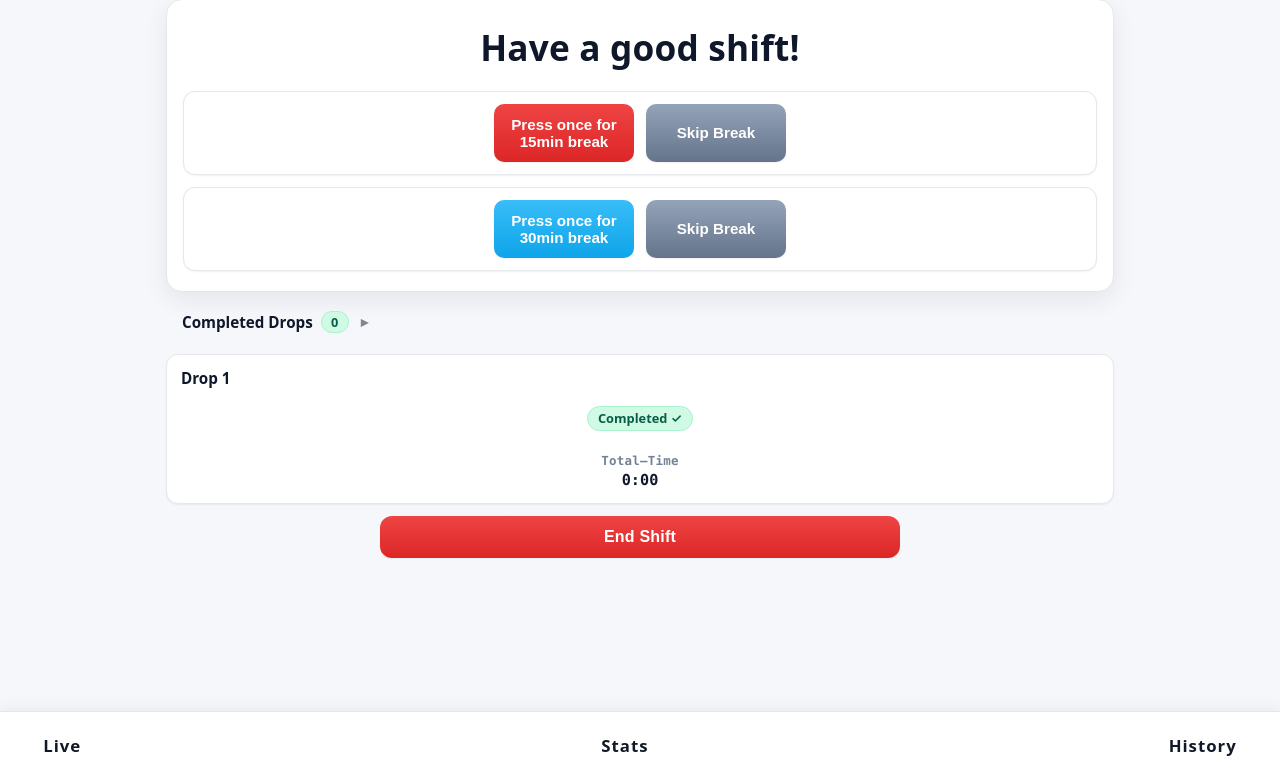
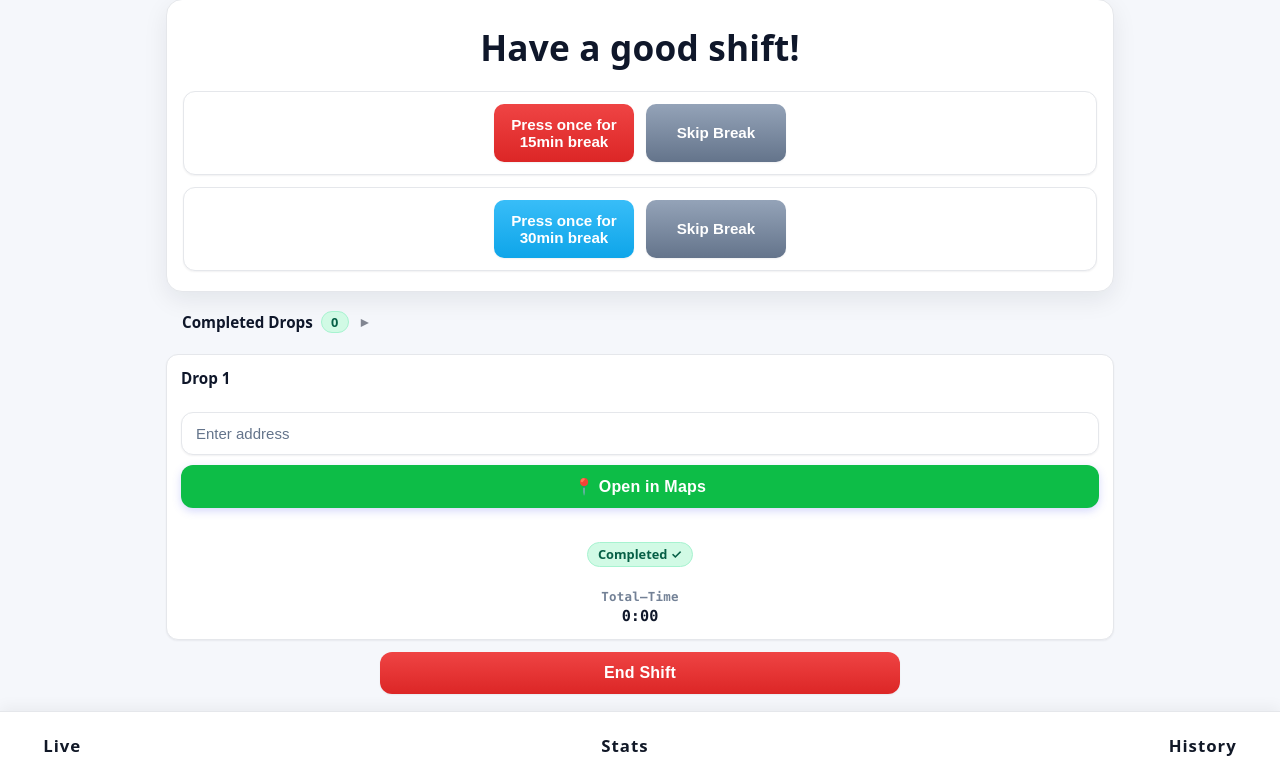
Before and after one commit to jacobduck99/delivery-tracker, a Flask app: page /index in a window 1280 px wide. Shown: the part 19-800 px from the top of the page. Run offline with Flask 3, Linux system fonts and the light colour scheme; a user stored in the database is signed in; tables that the repository leaves empty hold one stand-in row (values such as "Sample post").

Commit message:
Added html css and js for maps button still need to clean it up and make it save things to the data base but this is V1

```diff
--- a/static/css/index.css
+++ b/static/css/index.css
@@ -406,3 +406,60 @@ img { max-width: 100%; height: auto; }
 
 .end-shift:hover { filter: brightness(1.04); box-shadow: var(--shadow-md); }
 .end-shift:active { transform: translateY(1px); }
+
+
+/* GPS section — vertical layout */
+.gps-section {
+  display: flex;
+  flex-direction: column;  /* stack vertically */
+  gap: 10px;
+  margin: 10px 0 16px;
+}
+
+/* Input field */
+.gps-section input[type="text"] {
+  width: 100%;
+  padding: 12px 14px;
+  font-size: 15px;
+  border: 1.5px solid var(--line);
+  border-radius: 12px;
+  background: var(--panel);
+  color: var(--ink);
+  box-shadow: 0 1px 2px rgba(15, 23, 42, 0.06);
+  transition: border-color 0.2s ease, box-shadow 0.2s ease, background 0.2s ease;
+}
+
+.gps-section input[type="text"]::placeholder {
+  color: var(--muted);
+}
+
+.gps-section input[type="text"]:focus {
+  outline: none;
+  background: #fff;
+  border-color: var(--brand);
+  box-shadow: 0 0 0 3px rgba(88, 101, 242, 0.15);
+}
+
+/* GPS button */
+.gps-section .gps-btn {
+  width: 100%;
+  padding: 12px 16px;
+  border: none;
+  border-radius: 12px;
+  font-weight: 700;
+  letter-spacing: 0.2px;
+  color: #fff;
+  background-color: #0dbd47;
+  box-shadow: 0 3px 8px rgba(88, 101, 242, 0.25);
+  transition: transform 0.08s ease, box-shadow 0.2s ease, opacity 0.2s ease;
+}
+
+/* Hover and press effects */
+.gps-section .gps-btn:hover {
+  transform: translateY(-1px);
+  box-shadow: 0 5px 12px rgba(88, 101, 242, 0.3);
+}
+.gps-section .gps-btn:active {
+  transform: scale(0.98);
+  opacity: 0.9;
+}
--- a/static/js/storage.js
+++ b/static/js/storage.js
@@ -424,3 +424,31 @@ document.addEventListener("DOMContentLoaded", () => {
   // drain any leftovers if online
   if (navigator.onLine) drainQueue();
 });
+
+// opening maps
+document.addEventListener("click", (e) => {
+    const btn = e.target.closest(".gps-btn");
+    if (! btn) return;
+
+    e.preventDefault();
+    e.stopPropagation();
+
+    const input = btn.closest(".gps-section")?.querySelector("input");
+    const address = input?.value.trim();
+    if (!address) {
+    alert("Please enter an address first!");
+    return;
+    }
+
+    const encoded = encodeURIComponent(address);
+
+  // Detect iOS vs others
+    const isApple = /iPad|iPhone|iPod/.test(navigator.userAgent);
+    const mapsUrl = isApple
+    ? `http://maps.apple.com/?q=${encoded}`
+    : `https://www.google.com/maps/search/?api=1&query=${encoded}`;
+
+    window.open(mapsUrl, "_blank");
+
+
+});
--- a/templates/index.html
+++ b/templates/index.html
@@ -38,7 +38,6 @@
     </div>
   </div>
 
-
 <!-- =========================
      COMPLETED DROPS PANEL
 ========================== -->
@@ -75,6 +74,11 @@
           {% set d = deliveries | selectattr('drop_idx', 'equalto', i) | first %}
           <article id="drop-{{ i }}" class="drop-card">
             <h4>Drop {{ i }}</h4>
+
+<div class="gps-section">
+  <input type="text" name="address" placeholder="Enter address">
+  <button type="button" class="gps-btn">📍 Open in Maps</button>
+</div>
 
             {% if not d %}
               <!-- not started -->
```
